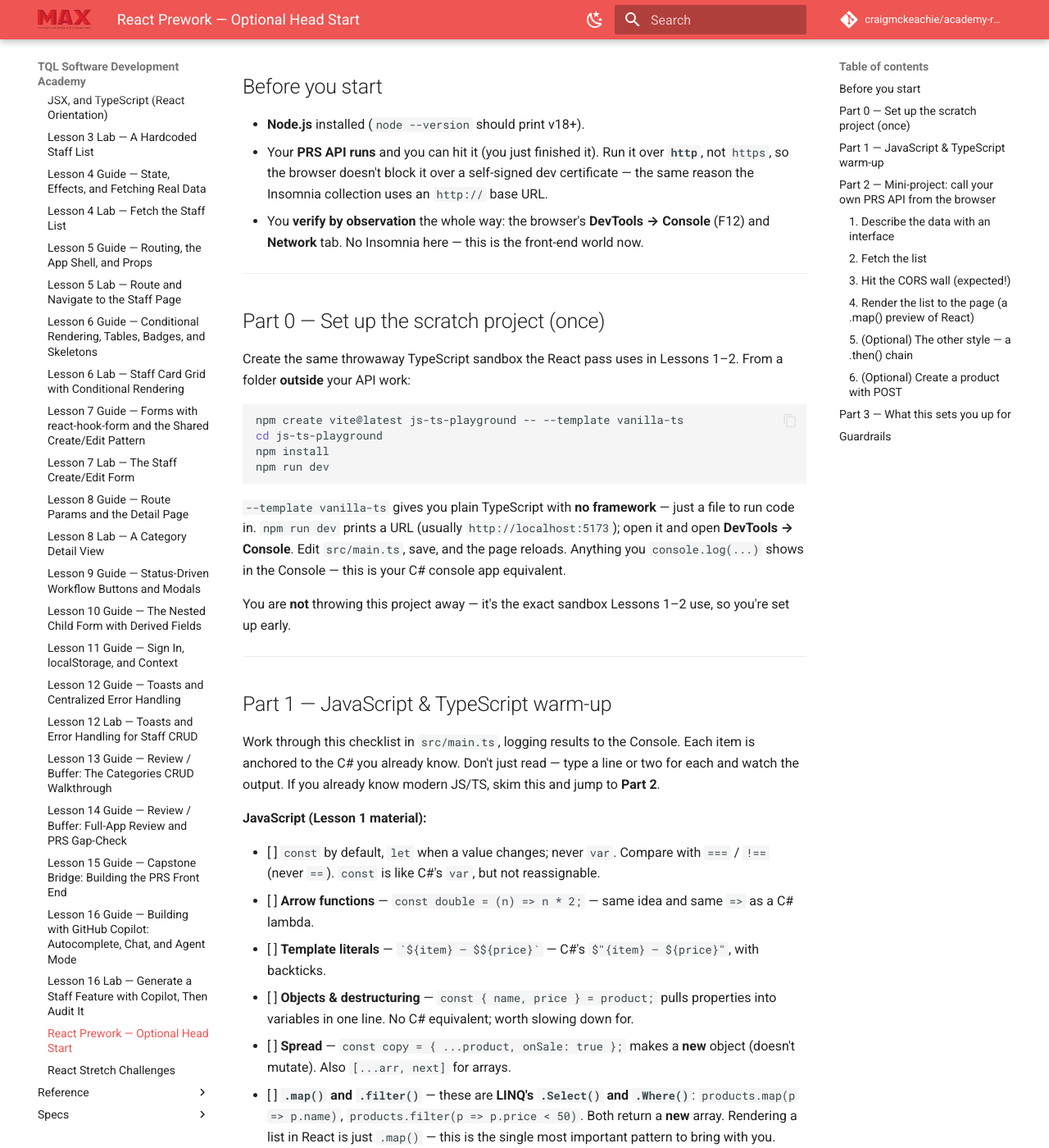
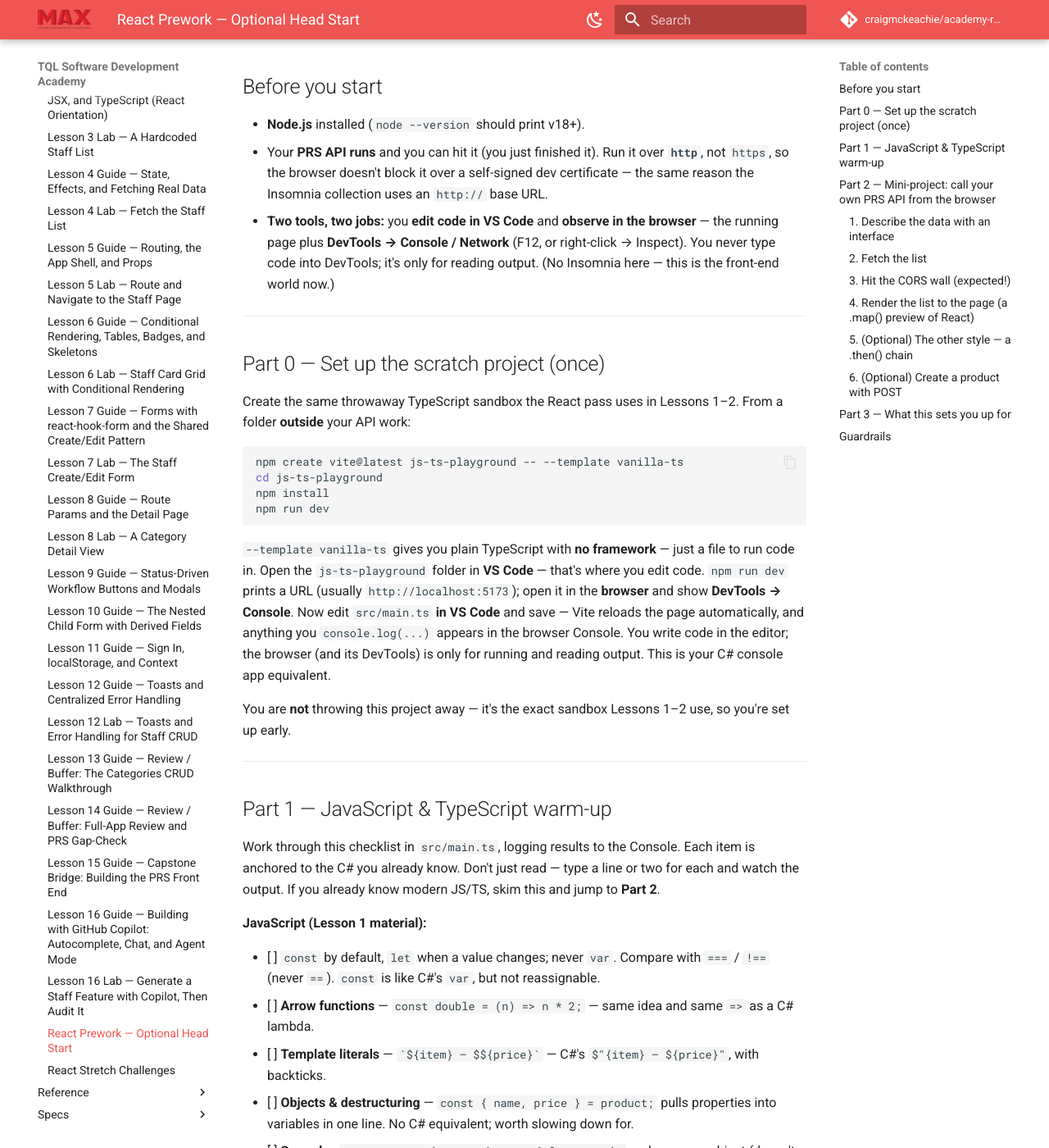
Before and after one commit to craigmckeachie/academy-resources, an MkDocs documentation site: the page built from materials/react/prework-react.md, in a window 1280 px wide and 1400 px high, scrolled down 564 px. Shown: the whole window at 82% size. Built offline with MkDocs 1.6.1 and Material for MkDocs 9.7.7, drawn with Linux system fonts in a browser that asks for light colours; comment, search, counter and statistics services are not loaded.

Commit message:
Publish academy-resources (2026-07-14 13:49)

````diff
--- a/materials/react/prework-react.md
+++ b/materials/react/prework-react.md
@@ -29,8 +29,10 @@ new concepts. Learn the handful of genuinely new pieces (destructuring, spread,
 - Your **PRS API runs** and you can hit it (you just finished it). Run it over **`http`**,
   not `https`, so the browser doesn't block it over a self-signed dev certificate — the
   same reason the Insomnia collection uses an `http://` base URL.
-- You **verify by observation** the whole way: the browser's **DevTools → Console** (F12)
-  and **Network** tab. No Insomnia here — this is the front-end world now.
+- **Two tools, two jobs:** you **edit code in VS Code** and **observe in the browser** —
+  the running page plus **DevTools → Console / Network** (F12, or right-click → Inspect).
+  You never type code into DevTools; it's only for reading output. (No Insomnia here — this
+  is the front-end world now.)
 
 ---
 
@@ -47,9 +49,12 @@ npm run dev
 ```
 
 `--template vanilla-ts` gives you plain TypeScript with **no framework** — just a file to
-run code in. `npm run dev` prints a URL (usually `http://localhost:5173`); open it and
-open **DevTools → Console**. Edit `src/main.ts`, save, and the page reloads. Anything you
-`console.log(...)` shows in the Console — this is your C# console app equivalent.
+run code in. Open the `js-ts-playground` folder in **VS Code** — that's where you edit
+code. `npm run dev` prints a URL (usually `http://localhost:5173`); open it in the
+**browser** and show **DevTools → Console**. Now edit `src/main.ts` **in VS Code** and
+save — Vite reloads the page automatically, and anything you `console.log(...)` appears in
+the browser Console. You write code in the editor; the browser (and its DevTools) is only
+for running and reading output. This is your C# console app equivalent.
 
 You are **not** throwing this project away — it's the exact sandbox Lessons 1–2 use, so
 you're set up early.
````
Also changed, not shown: materials/CLAUDE.md (+31 -1 lines), materials/html-css/prework-html-css.md (+3 -3 lines).
